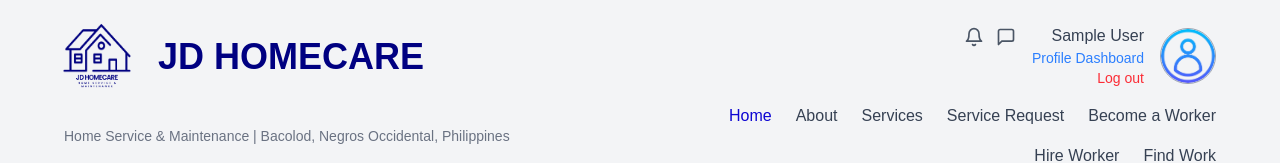
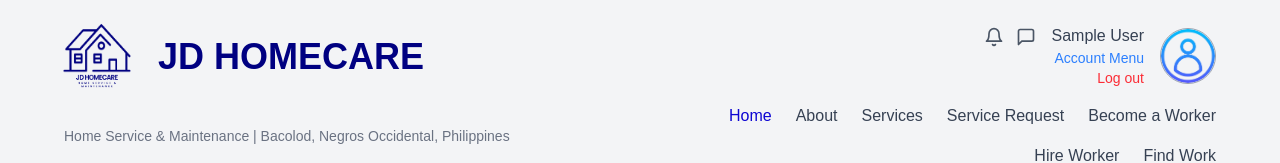
Before and after one commit to Jexaruuu/CAPSTONE-THESIS, a React (Vite) app in the folder frontend/: page /userhome in a window 1280 px wide. Shown: the top 163 px of the page. Built offline with nearby package versions, Linux system fonts and the light colour scheme; sample sign-in values are in the browser's storage.

Commit message:
some changes in usernabigation and editprofile

```diff
--- a/frontend/src/components/navigation/Usernavigation.jsx
+++ b/frontend/src/components/navigation/Usernavigation.jsx
@@ -124,7 +124,7 @@ const UserNavigation = () => {
 
               {user && (
                 <>
-                  <Link to="/editprofile" className="text-blue-500 hover:text-blue-700 text-sm cursor-pointer text-right">Profile Dashboard</Link>
+                  <Link to="/editprofile" className="text-blue-500 hover:text-blue-700 text-sm cursor-pointer text-right">Account Menu</Link>
                   <button onClick={handleLogout} className="text-red-500 hover:text-red-700 text-sm cursor-pointer text-right">Log out</button>
                 </>
               )}
--- a/frontend/src/pages/editprofile/Editprofile.jsx
+++ b/frontend/src/pages/editprofile/Editprofile.jsx
@@ -304,16 +304,8 @@ const EditProfile = () => {
       </div>
     </form>
   </section>
-
-  {/* Back Button */}
-  <div className="text-center pt-10">
-    <Link to="/userhome" className="inline-block bg-[#000081] hover:bg-[#0d05d2] text-white px-6 py-3 rounded-lg shadow transition duration-300">
-      <i className="fas fa-arrow-left mr-2"></i> Back
-    </Link>
-    <p className="text-sm text-gray-500 mt-2">Go back to previous page.</p>
-  </div>
 </div>
-            </div>
+</div>
             <Footer />
         </div>
     );
```
